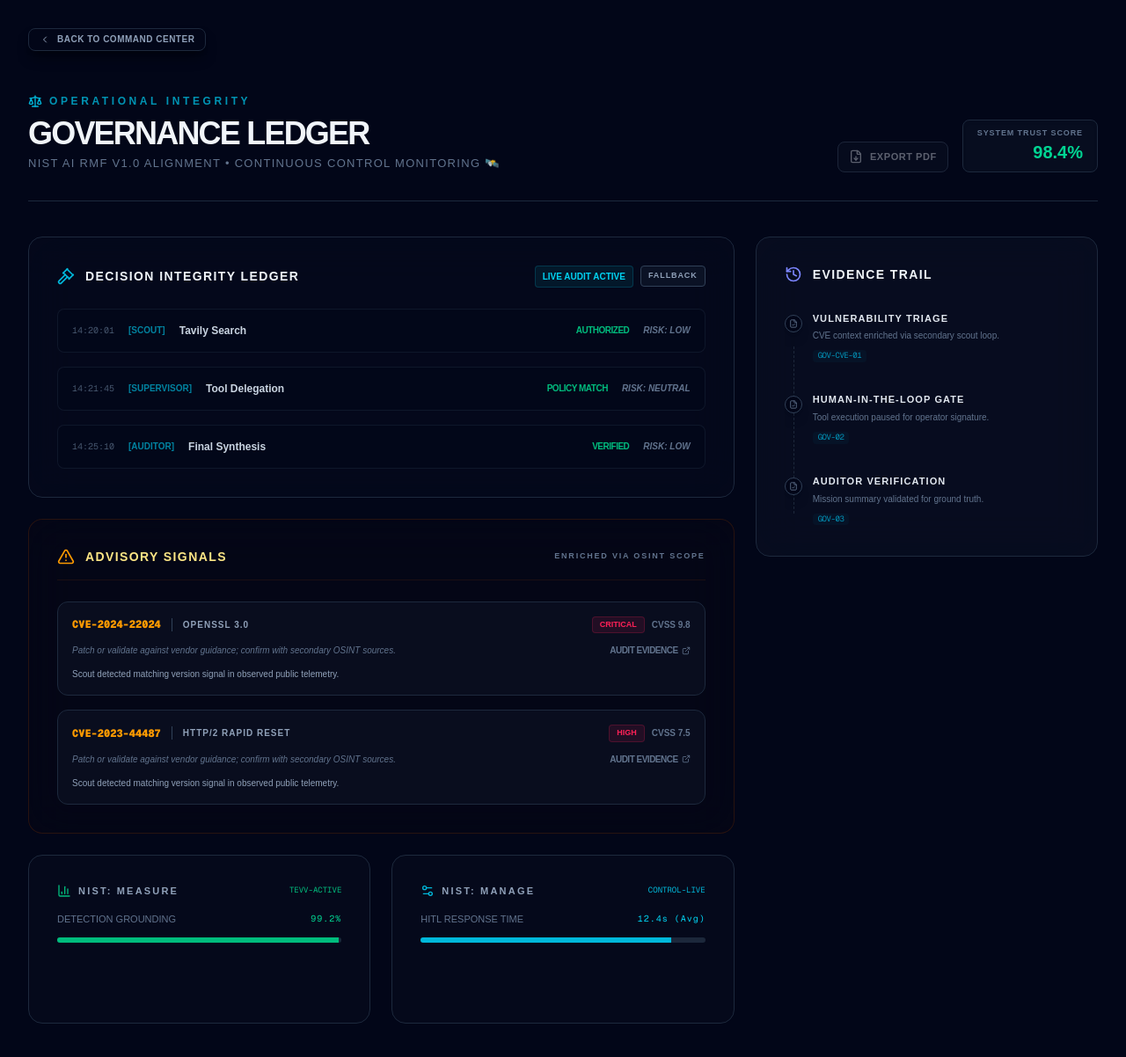
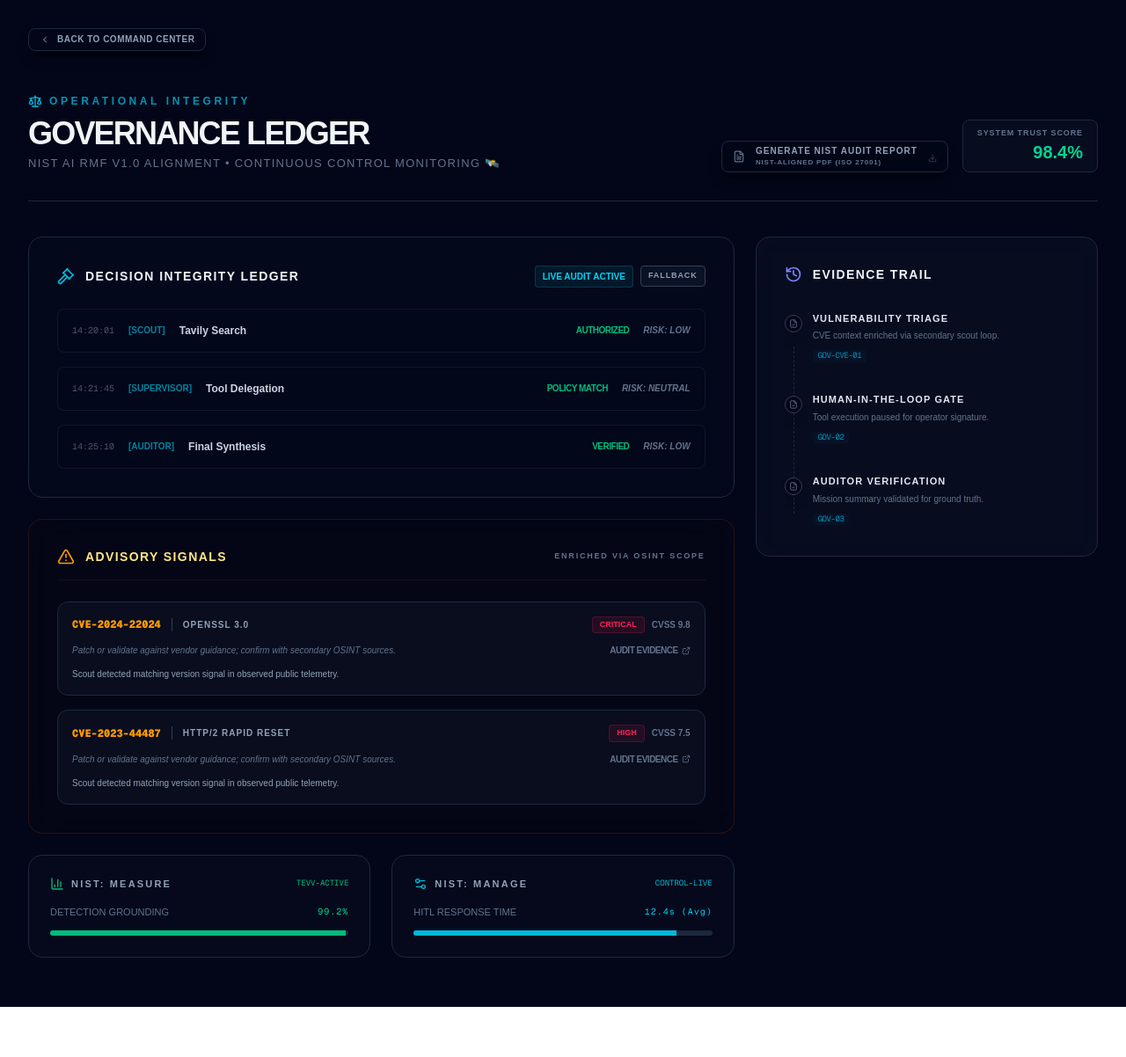
Before and after one commit to GeorgianaAI/vanguard-agent, a Next.js app: page /governance in a window 1280 px wide. Shown: the top 1202 px of the page at 88% size. After the commit the page ends 1145 px from the top, so only its background shows below. Built offline with nearby package versions, Linux system fonts and the light colour scheme.

Commit message:
style: update GovernancePdfExportButton style and NIST cards height

```diff
--- a/app/governance/components/GovernancePdfExportButton.tsx
+++ b/app/governance/components/GovernancePdfExportButton.tsx
@@ -1,6 +1,6 @@
 "use client";
 
-import { FileDown } from "lucide-react";
+import { Download, FileText } from "lucide-react";
 import { useCallback, useState } from "react";
 
 import { useGovernanceData } from "../hooks/useGovernanceData";
@@ -11,8 +11,13 @@ export function GovernancePdfExportButton() {
   const [err, setErr] = useState<string | null>(null);
 
   const onExport = useCallback(async () => {
-    if (!threadId) return;
     setErr(null);
+    if (!threadId?.trim()) {
+      setErr(
+        "No Command session thread in storage — open the dashboard and run a chat first, then export.",
+      );
+      return;
+    }
     setBusy(true);
     try {
       const res = await fetch(
@@ -41,19 +46,29 @@ export function GovernancePdfExportButton() {
   }, [threadId]);
 
   return (
-    <div className="flex flex-col items-end gap-1">
+    <div className="flex flex-col items-start gap-1">
       <button
         type="button"
         data-testid="governance-export-pdf"
-        disabled={!threadId || busy}
+        disabled={busy}
         onClick={() => void onExport()}
-        className="inline-flex items-center gap-2 rounded-lg border border-slate-600 bg-slate-900/80 px-3 py-2 text-[11px] font-black uppercase tracking-wider text-slate-200 transition-colors hover:border-cyan-500/40 hover:text-cyan-200 disabled:cursor-not-allowed disabled:opacity-40"
+        className="group flex items-center gap-3 rounded-lg border border-slate-800 bg-slate-950/40 px-3 py-1.5 text-[10px] font-bold uppercase tracking-wider text-slate-400 shadow-lg shadow-black/40 transition-all hover:border-blue-500/50 hover:bg-slate-900 hover:text-blue-400 focus:outline-none disabled:cursor-not-allowed disabled:opacity-60 disabled:hover:border-slate-800 disabled:hover:bg-slate-950/40 disabled:hover:text-slate-400"
       >
-        <FileDown className="h-4 w-4 shrink-0" />
-        {busy ? "Exporting…" : "Export PDF"}
+        <FileText className="h-3.5 w-3.5 shrink-0 text-slate-500 transition-colors group-hover:text-blue-500" />
+
+        <div className="flex min-w-0 flex-col items-start gap-1 leading-none">
+          <span className="text-[10px] font-black uppercase tracking-widest">
+            {busy ? "Generating…" : "Generate NIST Audit Report"}
+          </span>
+          <span className="text-[8px] font-bold uppercase tracking-widest text-slate-500">
+            NIST-ALIGNED PDF (ISO 27001)
+          </span>
+        </div>
+
+        <Download className="h-2.5 w-2.5 shrink-0 translate-y-0.5 opacity-40 transition-all group-hover:translate-y-0 group-hover:opacity-100" />
       </button>
       {err ? (
-        <p className="max-w-[14rem] text-right text-[10px] text-rose-400">{err}</p>
+        <p className="max-w-[14rem] text-[10px] text-rose-400">{err}</p>
       ) : null}
     </div>
   );
--- a/app/governance/components/NistMetricsCards.tsx
+++ b/app/governance/components/NistMetricsCards.tsx
@@ -15,8 +15,7 @@ export function NistMetricsCards() {
     >
       <div
         data-testid="governance-nist-measure"
-        className="flex min-h-[11rem] w-full min-w-0 flex-col rounded-2xl border border-slate-800 bg-slate-900/20 p-6 md:min-h-[12rem] md:p-8"
-      >
+        className="flex w-full min-w-0 flex-col rounded-2xl border border-slate-800 bg-slate-900/20 p-5 md:p-6"      >
         <div className="mb-4 flex items-center justify-between gap-2">
           <h3 className="flex min-w-0 items-center gap-2 text-[11px] font-black uppercase tracking-[0.2em] text-slate-400">
             <BarChart3 className="h-4 w-4 shrink-0 text-emerald-500" /> NIST:
@@ -28,9 +27,7 @@ export function NistMetricsCards() {
         </div>
         <div className="min-w-0 space-y-3">
           <div className="flex justify-between gap-2 text-[11px]">
-            <span className="text-slate-500 uppercase">
-              {measure.label}
-            </span>
+            <span className="text-slate-500 uppercase">{measure.label}</span>
             <span className="shrink-0 font-mono text-[10px] tracking-widest text-emerald-400">
               {measure.value}
             </span>
@@ -46,7 +43,7 @@ export function NistMetricsCards() {
 
       <div
         data-testid="governance-nist-manage"
-        className="flex min-h-[11rem] w-full min-w-0 flex-col rounded-2xl border border-slate-800 bg-slate-900/20 p-6 md:min-h-[12rem] md:p-8"
+        className="flex w-full min-w-0 flex-col rounded-2xl border border-slate-800 bg-slate-900/20 p-5 md:p-6"
       >
         <div className="mb-4 flex items-center justify-between gap-2">
           <h3 className="flex min-w-0 items-center gap-2 text-[11px] font-black uppercase tracking-[0.2em] text-slate-400">
```
